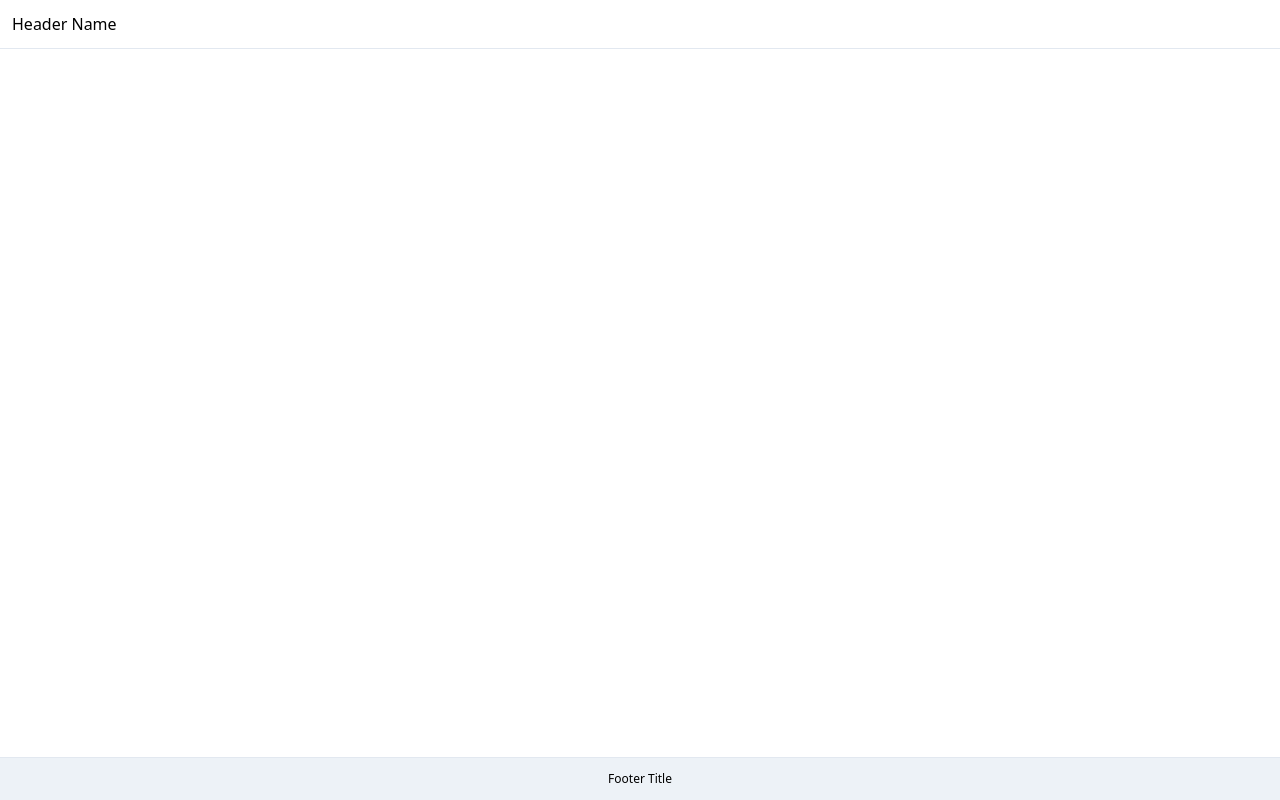
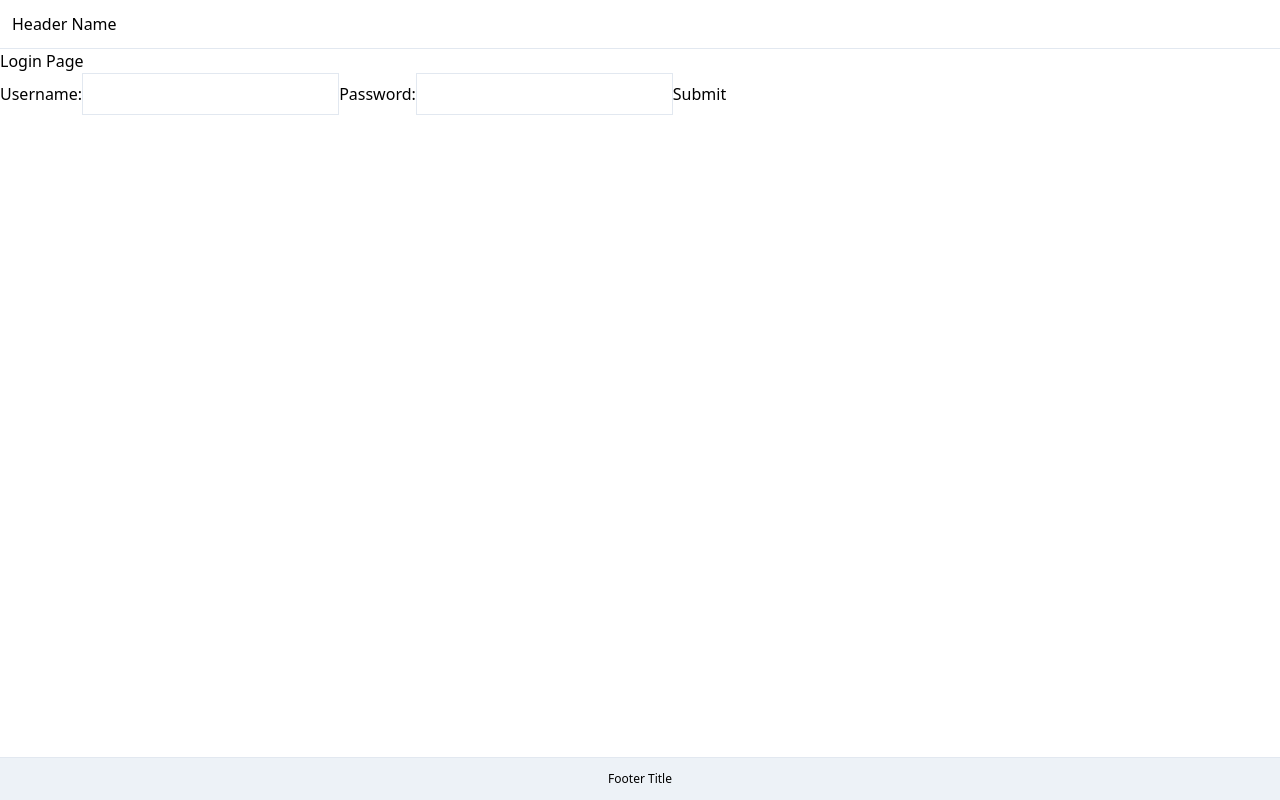
Before and after one commit to nyifeng/SEED2021_TT2_22, a React (Create React App) app in the folder Frontend/: page / in a window 1280 px wide. Built offline with nearby package versions, Linux system fonts and the light colour scheme.

Commit message:
routing edit

```diff
--- a/Frontend/src/App.js
+++ b/Frontend/src/App.js
@@ -14,10 +14,7 @@ function App() {
         <div className="relative pb-10 min-h-screen">
             <Header />
                 <Switch>
-                    <Route path='/home'>
-                        <Home />
-                    </Route>
-                    <Route path='/login'>
+                    <Route exact path="/">
                         <Login />
                     </Route>
 
```
